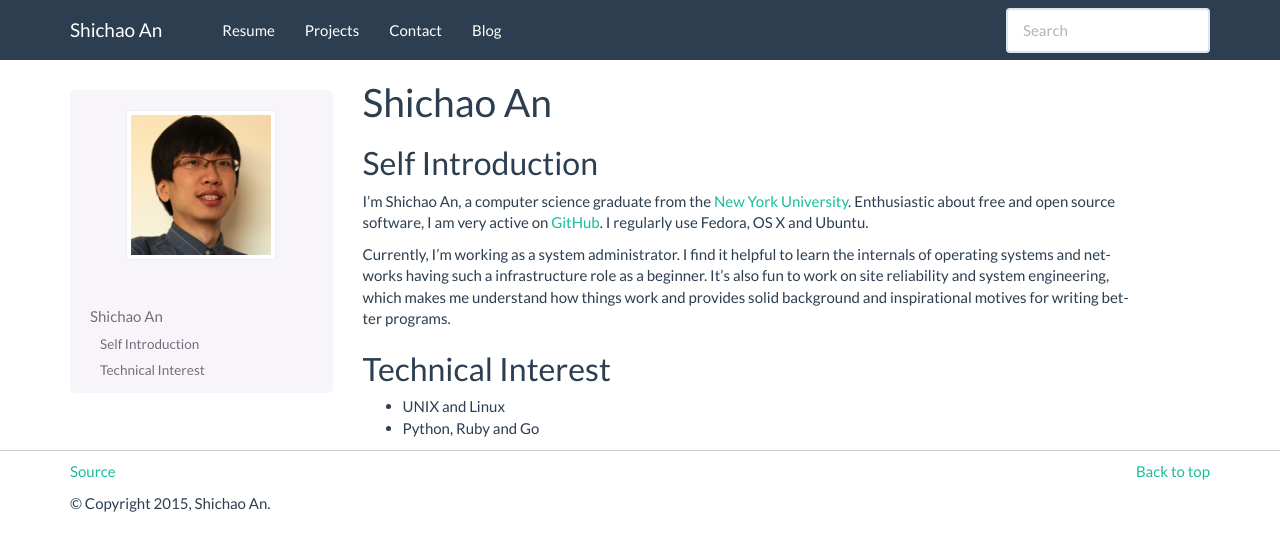
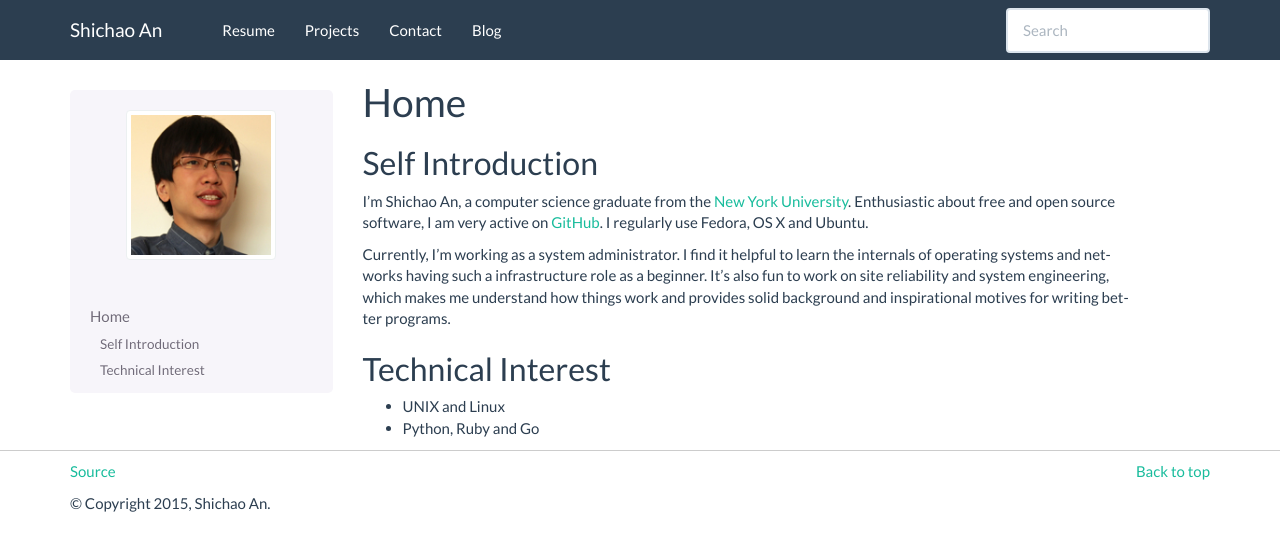
Before and after one commit to NulledExceptions/shichao, a Sphinx documentation site: the page built from source/index.rst, in a window 1280 px wide. Shown: the top 551 px of the page. Built offline with Sphinx 7.4.7, drawn with Linux system fonts in a browser that asks for light colours.

Commit message:
Updated page title

```diff
--- a/source/_templates/layout.html
+++ b/source/_templates/layout.html
@@ -11,7 +11,6 @@
     <li><a href="projects.html">Projects</a> |</li>
     <li><a href="https://blog.shichao.io/">Blog</a> |</li>
     <li><a href="contact.html">Contact</a> |<li>
-    <li><a href="about.html">About</a><li>
 {% endblock %}
 {% block relbar2 %}
 {% endblock %}
--- a/source/index.rst
+++ b/source/index.rst
@@ -1,5 +1,5 @@
-Shichao An
-**********
+Home
+****
 
 Self Introduction
 =================
```
